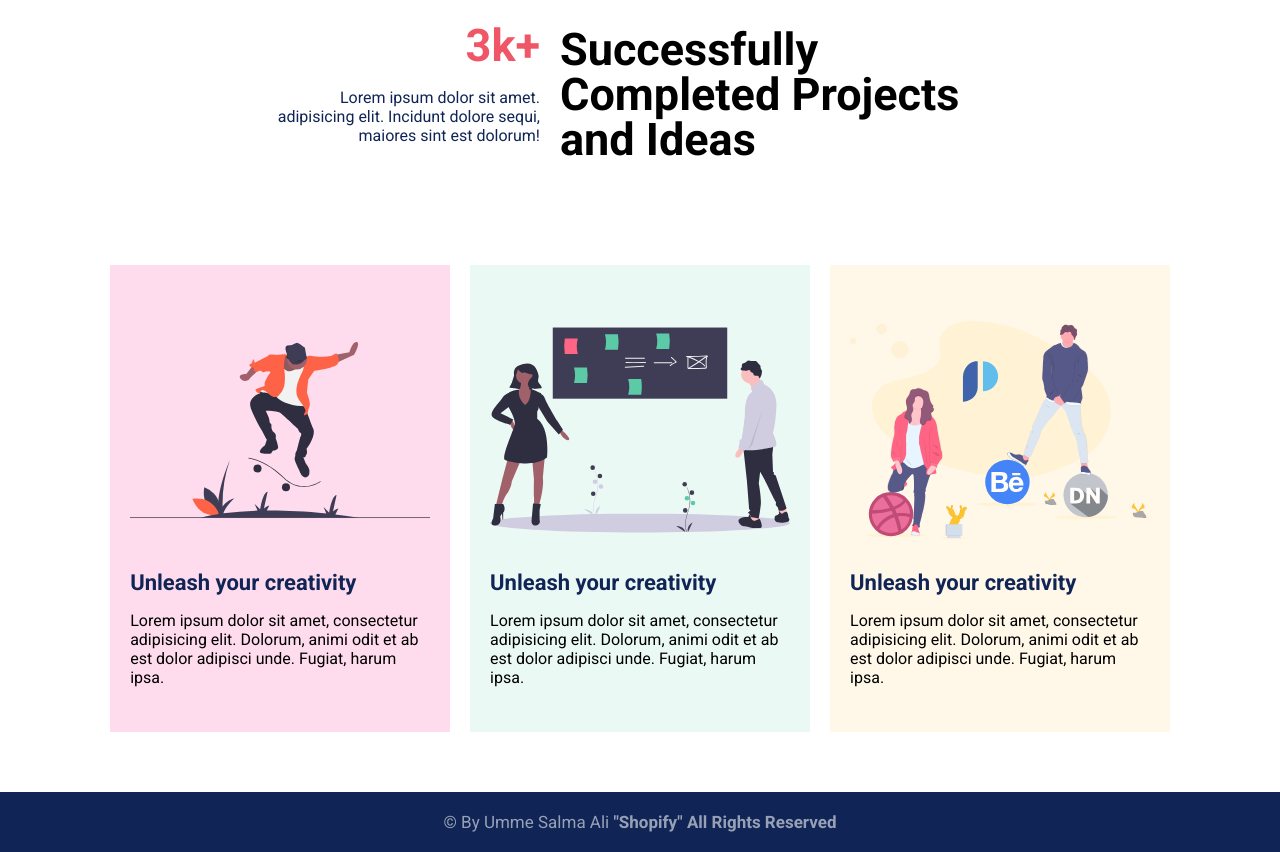
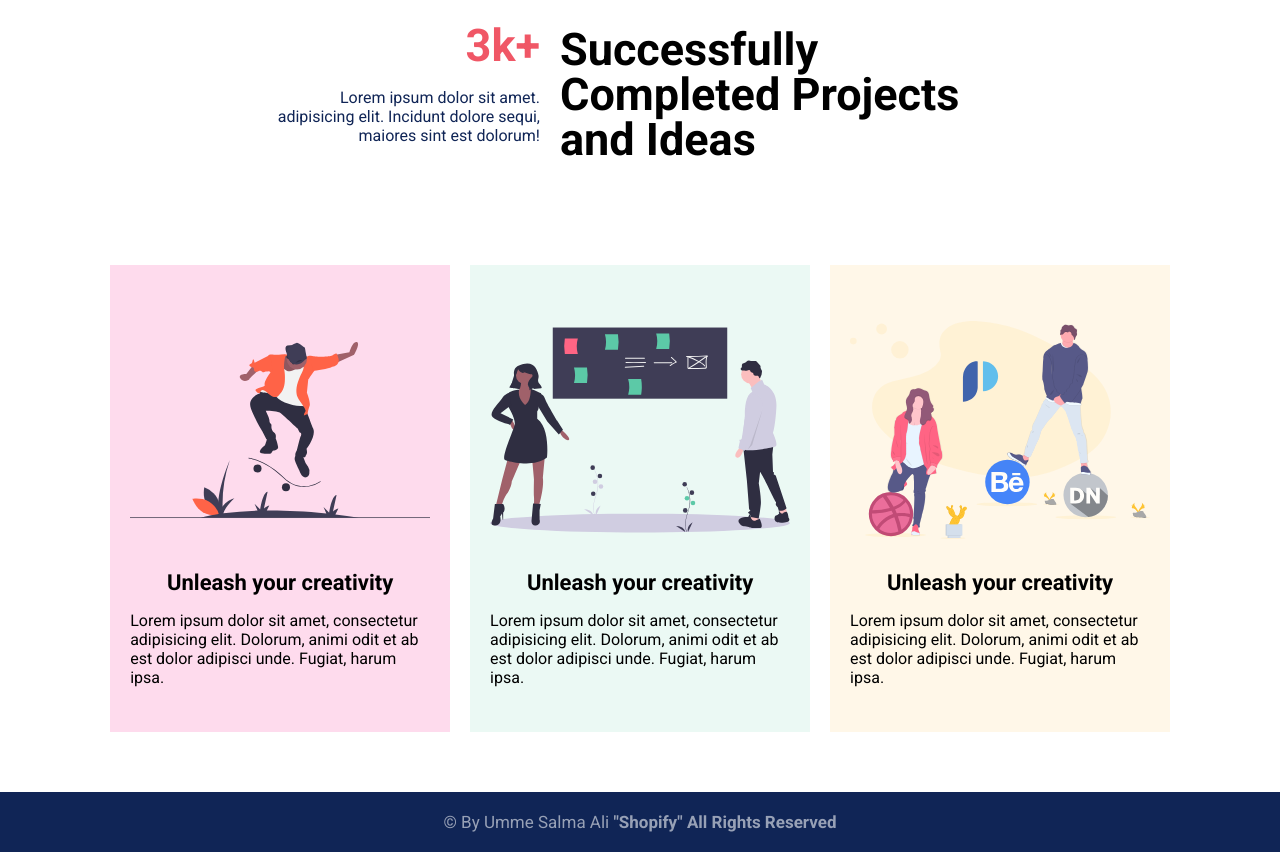
Before and after one commit to ummesalmaali/quick-project, a plain HTML site: page index.html in a window 1280 px wide. Shown: the part 882-1734 px from the top of the page. Drawn offline with Linux system fonts and the light colour scheme.

Commit message:
css fixed

```diff
--- a/style.css
+++ b/style.css
@@ -33,8 +33,7 @@ header {
   flex-basis: 20%;
   max-width: 20%;
 }
-.logo img {
-}
+
 nav {
   flex-basis: 80%;
   max-width: 80%;
@@ -155,12 +154,7 @@ nav ul li a:hover {
 .service img {
   height: 240px;
 }
-.service h3 {
-  text-align: left;
-  font-size: 24px;
-  color: var(--navy-blue);
-  margin: 16px 0;
-}
+
 .service p {
   text-align: left;
 }
@@ -168,8 +162,7 @@ nav ul li a:hover {
 footer {
   text-align: center;
 }
-.copyright {
-}
+
 .copyright p {
   color: #ffffff91;
   font-size: 17px;
```
